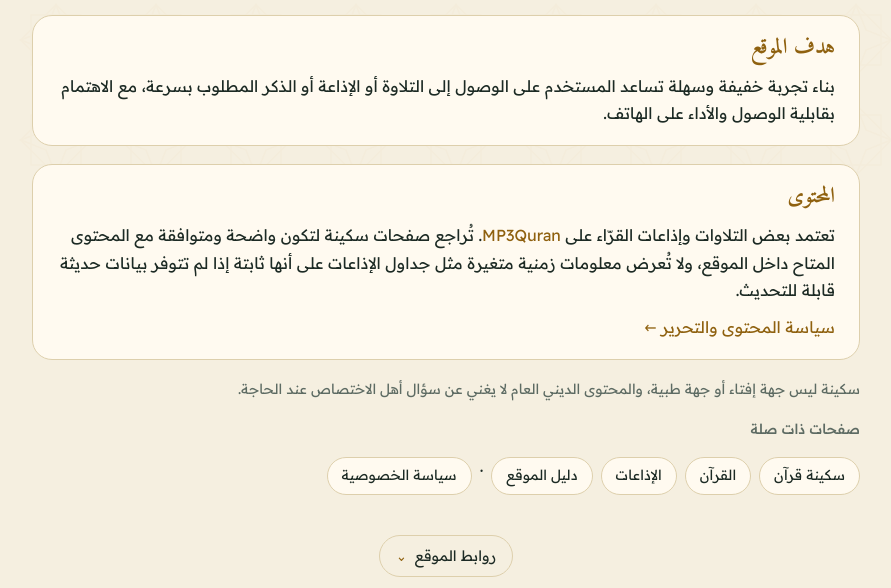
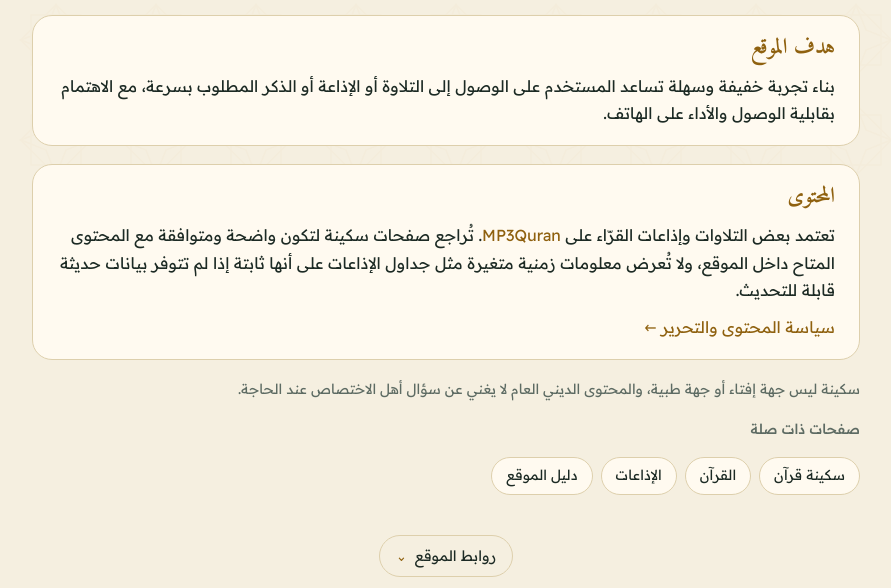
Before and after one commit to AhmedAlsandbad/sakina, a plain HTML site: page about/index.html in a window 1280 px wide. Shown: the part 610-1198 px from the top of the page, without its empty margins (194-1085 px from the left). Drawn offline with Linux system fonts and the light colour scheme; a web font is replaced by a local one.

```diff
--- a/about/index.html
+++ b/about/index.html
@@ -35,7 +35,7 @@
 <div class="seo-head"><h1>عن سكينة قرآن</h1><p>سكينة قرآن موقع عربي مجاني يهدف إلى تسهيل الوصول إلى القرآن الكريم والاستماع إليه، وإذاعات القرآن المباشرة، والرقية الشرعية، والأذكار ومواقيت الصلاة من واجهة بسيطة وسريعة.</p></div><section class="box"><h2>ماذا يقدم سكينة؟</h2><ul><li>الاستماع إلى القرآن الكريم بأصوات عدد كبير من القراء.</li><li>صفحات مستقلة للقراء والسور والتلاوات المطلوبة.</li><li>إذاعات القرآن الكريم من القاهرة والشارقة والرياض.</li><li>الرقية الشرعية قراءة واستماع.</li><li>أذكار الصباح والمساء والنوم وما بعد الصلاة.</li><li>مواقيت الصلاة لعدد من المدن.</li></ul></section><section class="box"><h2>هدف الموقع</h2><p>بناء تجربة خفيفة وسهلة تساعد المستخدم على الوصول إلى التلاوة أو الإذاعة أو الذكر المطلوب بسرعة، مع الاهتمام بقابلية الوصول والأداء على الهاتف.</p></section><section class="box"><h2>المحتوى</h2><p>تعتمد بعض التلاوات وإذاعات القرّاء على <a href="https://mp3quran.net/" target="_blank" rel="noopener noreferrer">MP3Quran</a>. تُراجع صفحات سكينة لتكون واضحة ومتوافقة مع المحتوى المتاح داخل الموقع، ولا تُعرض معلومات زمنية متغيرة مثل جداول الإذاعات على أنها ثابتة إذا لم تتوفر بيانات حديثة قابلة للتحديث.</p><p><a href="/editorial-policy/">سياسة المحتوى والتحرير ←</a></p></section><p class="muted">سكينة ليس جهة إفتاء أو جهة طبية، والمحتوى الديني العام لا يغني عن سؤال أهل الاختصاص عند الحاجة.</p>
 </article>
 
-<nav class="related" aria-label="صفحات ذات صلة"><h2>صفحات ذات صلة</h2><div class="seo-content"><div class="links"><a href="/">سكينة قرآن</a><a href="/quran/">القرآن</a><a href="/radio/">الإذاعات</a><a href="/sitemap/">دليل الموقع</a> · <a href="/privacy/">سياسة الخصوصية</a></div></div></nav>
+<nav class="related" aria-label="صفحات ذات صلة"><h2>صفحات ذات صلة</h2><div class="seo-content"><div class="links"><a href="/">سكينة قرآن</a><a href="/quran/">القرآن</a><a href="/radio/">الإذاعات</a><a href="/sitemap/">دليل الموقع</a></div></div></nav>
 </main>
 <footer><div class="wrap">
   <details class="foot-sadaqa footer-links"><summary>روابط الموقع</summary>
```
